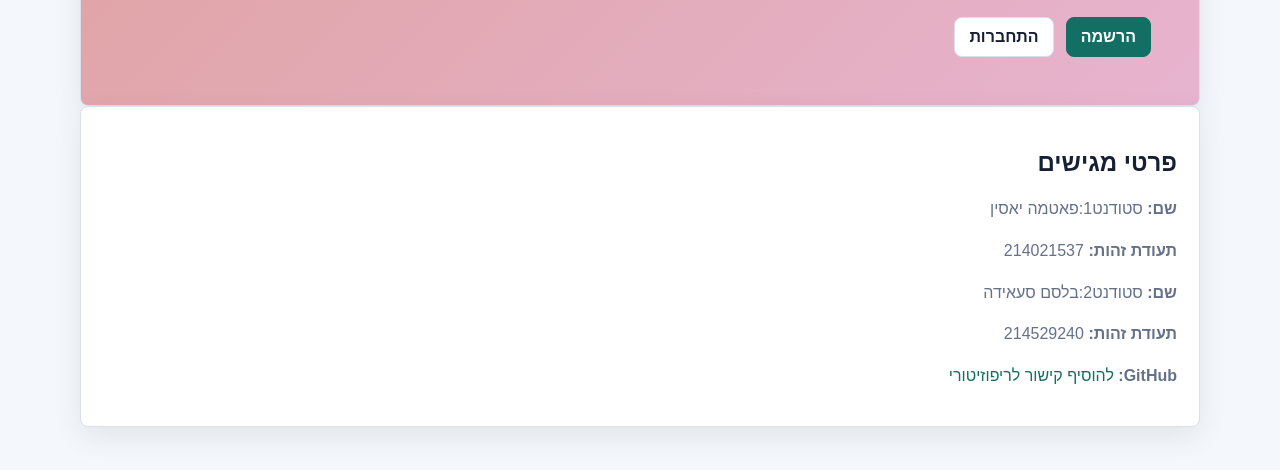
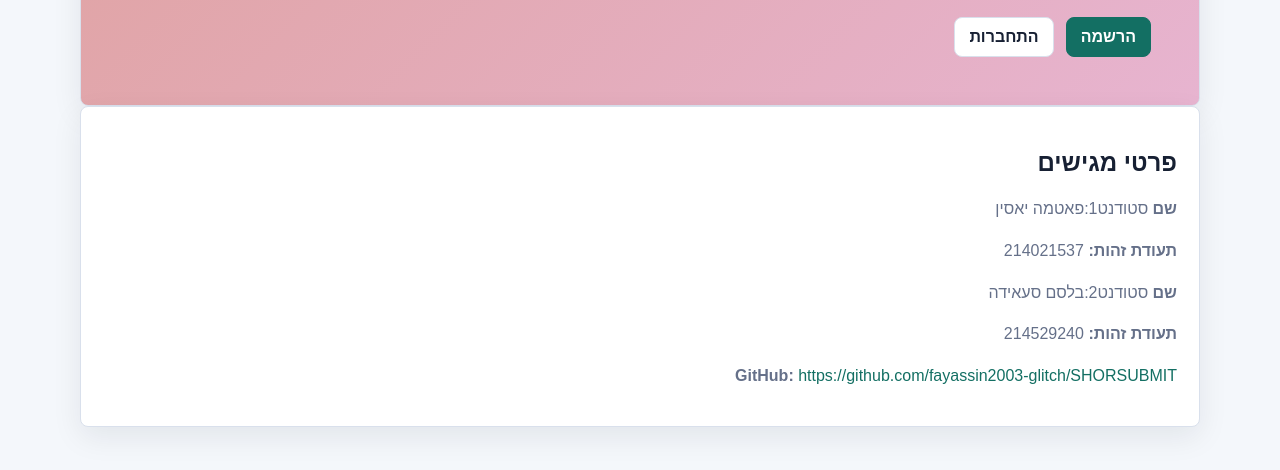
Before and after one commit to fayassin2003-glitch/SHORSUBMIT, a website with bundled scripts: page index.html in a window 1280 px wide. Shown: the part 254-724 px from the top of the page. Built offline with nearby package versions, Linux system fonts and the light colour scheme.

```diff
--- a/index.html
+++ b/index.html
@@ -20,11 +20,16 @@
 
     <section class="panel">
       <h2>פרטי מגישים</h2>
-      <p><strong>שם:</strong> סטודנט1:פאטמה יאסין</p>
+      <p><strong>שם</strong> סטודנט1:פאטמה יאסין</p>
       <p><strong>תעודת זהות:</strong> 214021537</p>
-      <p><strong>שם:</strong> סטודנט2:בלסם סעאידה </p>
+      <p><strong>שם</strong> סטודנט2:בלסם סעאידה </p>
       <p><strong>תעודת זהות:</strong> 214529240</p>
-      <p><strong>GitHub:</strong> <a href="#" id="githubLink">להוסיף קישור לריפוזיטורי</a></p>
+      <p><strong>GitHub:</strong>
+    <a href="https://github.com/fayassin2003-glitch/SHORSUBMIT"
+       target="_blank">
+        https://github.com/fayassin2003-glitch/SHORSUBMIT
+    </a>
+</p>
     </section>
   </main>
   <script type="module" src="js/app/index.js"></script>
```
